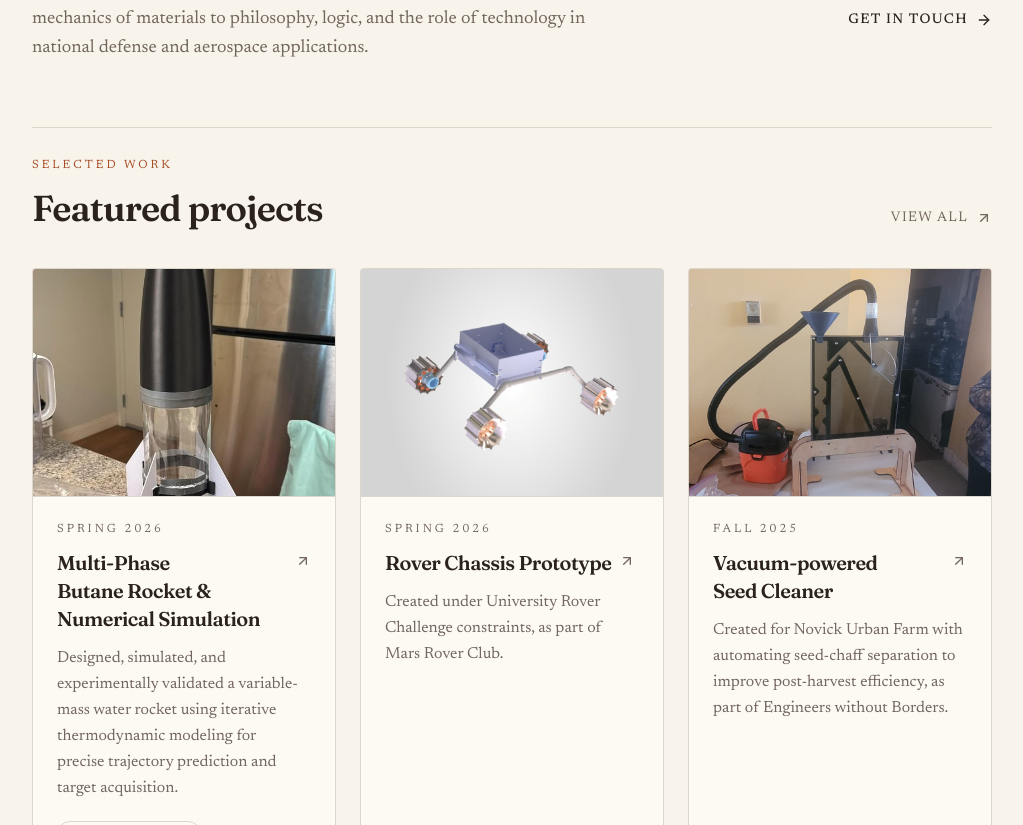
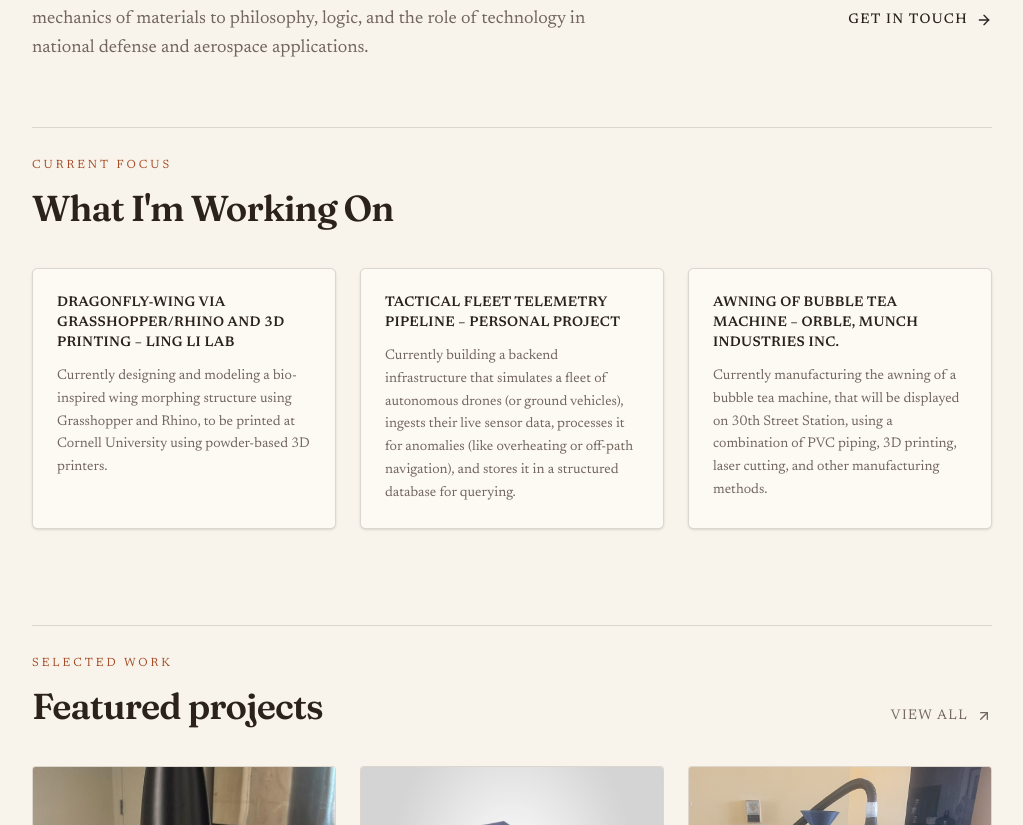
Before and after one commit to sunya-afrasiabi/sunya-afrasiabi-portfolio, a Next.js app: page / in a window 1280 px wide. Shown: the part 486-1311 px from the top of the page, without its empty margins (128-1151 px from the left). Built offline with nearby package versions, Linux system fonts and the light colour scheme.

Commit message:
Add 'What I'm Working On' section to page

```diff
--- a/app/page.tsx
+++ b/app/page.tsx
@@ -75,6 +75,52 @@ export default function HomePage() {
         </div>
       </section>
 
+      {/* ================= WHAT I'M WORKING ON SECTION ================= */}
+      <section className="mx-auto max-w-5xl px-6 pb-24 lg:px-8">
+        <div className="mb-10 flex flex-col gap-4 border-t border-border pt-6">
+          <div>
+            <span className="font-sans text-xs uppercase tracking-[0.25em] text-primary">
+              Current Focus
+            </span>
+            <h2 className="mt-3 text-balance font-heading text-3xl font-semibold tracking-tight text-foreground sm:text-4xl">
+              What I'm Working On
+            </h2>
+          </div>
+        </div>
+
+        <div className="grid gap-6 md:grid-cols-3">
+          {/* Box 1 */}
+          <div className="flex flex-col gap-3 rounded-xl border border-border bg-card p-6 shadow-sm transition-colors hover:bg-secondary/50">
+            <h3 className="font-sans text-sm font-semibold uppercase tracking-wide text-foreground">
+              Dragonfly-Wing via Grasshopper/Rhino and 3D Printing – Ling Li Lab
+            </h3>
+            <p className="font-sans text-sm leading-relaxed text-muted-foreground">
+              Currently designing and modeling a bio-inspired wing morphing structure using Grasshopper and Rhino, to be printed at Cornell University using powder-based 3D printers.
+            </p>
+          </div>
+
+          {/* Box 2 */}
+          <div className="flex flex-col gap-3 rounded-xl border border-border bg-card p-6 shadow-sm transition-colors hover:bg-secondary/50">
+            <h3 className="font-sans text-sm font-semibold uppercase tracking-wide text-foreground">
+              Tactical Fleet Telemetry Pipeline – Personal Project
+            </h3>
+            <p className="font-sans text-sm leading-relaxed text-muted-foreground">
+              Currently building a backend infrastructure that simulates a fleet of autonomous drones (or ground vehicles), ingests their live sensor data, processes it for anomalies (like overheating or off-path navigation), and stores it in a structured database for querying.
+            </p>
+          </div>
+
+          {/* Box 3 */}
+          <div className="flex flex-col gap-3 rounded-xl border border-border bg-card p-6 shadow-sm transition-colors hover:bg-secondary/50">
+            <h3 className="font-sans text-sm font-semibold uppercase tracking-wide text-foreground">
+              Awning of Bubble Tea Machine – Orble, Munch Industries Inc.
+            </h3>
+            <p className="font-sans text-sm leading-relaxed text-muted-foreground">
+              Currently manufacturing the awning of a bubble tea machine, that will be displayed on 30th Street Station, using a combination of PVC piping, 3D printing, laser cutting, and other manufacturing methods.
+            </p>
+          </div>
+        </div>
+      </section>
+
       {/* ================= SELECTED PROJECTS SECTION ================= */}
       <section className="mx-auto max-w-5xl px-6 pb-24 lg:px-8">
         <div className="mb-10 flex flex-col gap-4 border-t border-border pt-6 sm:flex-row sm:items-end sm:justify-between">
```
